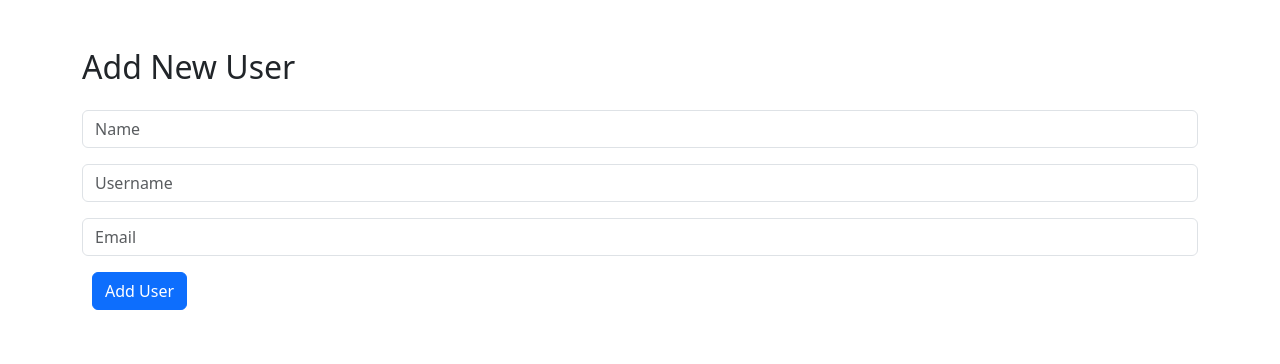
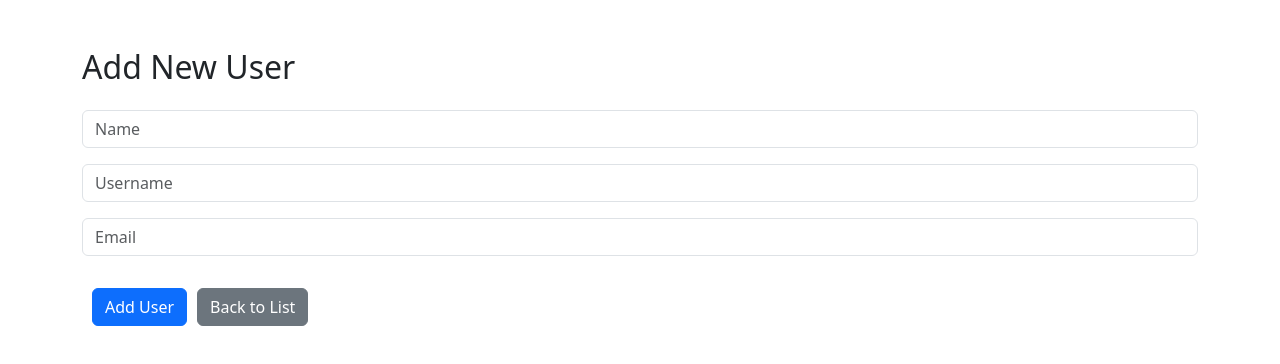
Before and after one commit to sarakutleshi/user_managment_app, a React (Vite) app: page /add-user in a window 1280 px wide. Shown: the top 364 px of the page. Built offline with nearby package versions, Linux system fonts and the light colour scheme; no server answers; the HTML template or start-up script is replaced by a standard one.

Commit message:
Added Back to List button

```diff
--- a/src/components/AddUser.jsx
+++ b/src/components/AddUser.jsx
@@ -53,7 +53,10 @@ function AddUser({addUser}) {
                     {errors.email && (<small className="text-danger">{errors.email}</small>)}
                 </div>
 
-                <button type="submit" className="btn btn-primary">Add User</button>
+                <button type="submit" className="btn btn-primary mt-3">Add User</button>
+                <button className="btn btn-secondary mt-3"
+                        onClick={() => navigate("/")}>Back to List
+                </button>
             </form>
         </div>
     );
```
